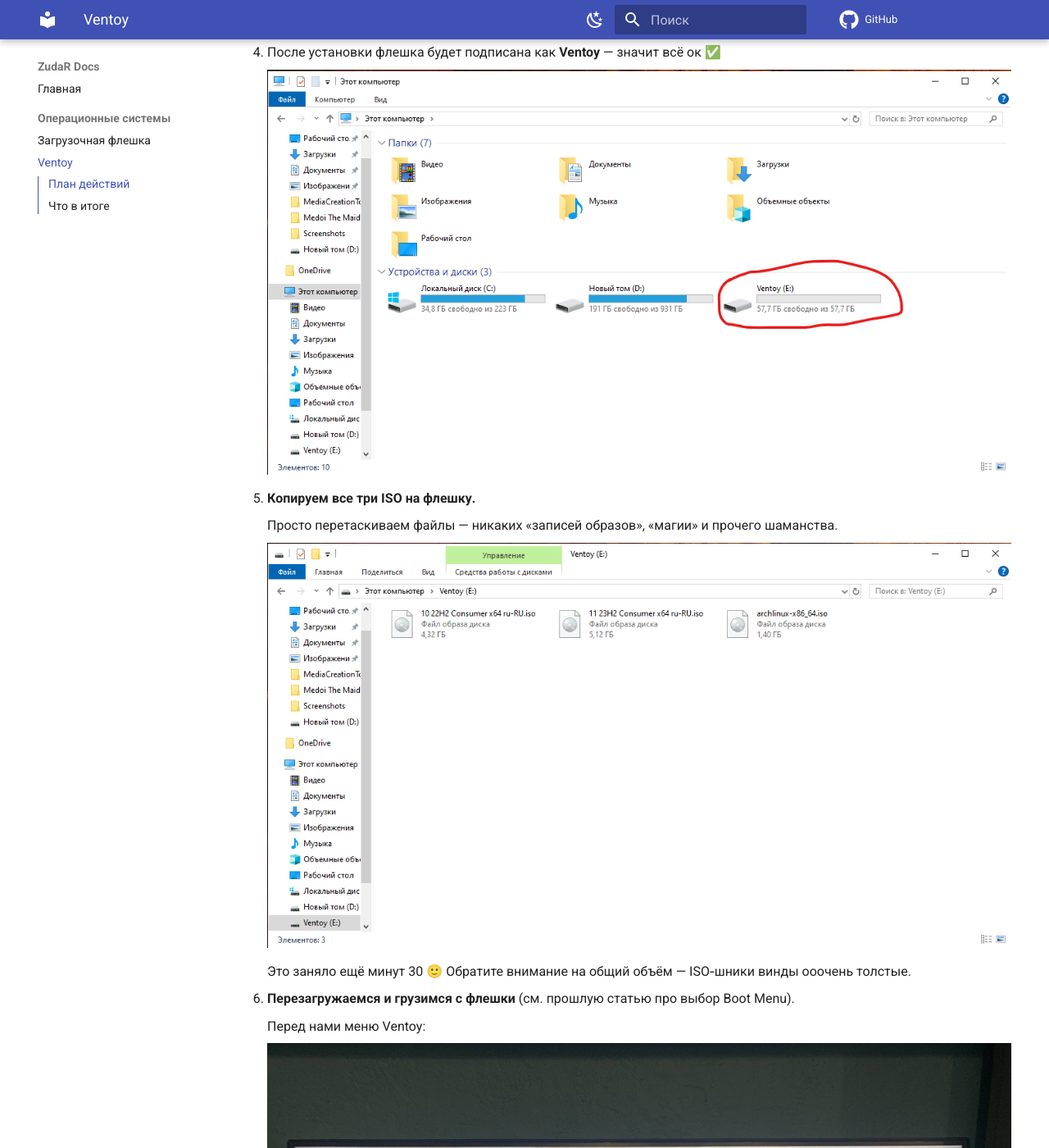
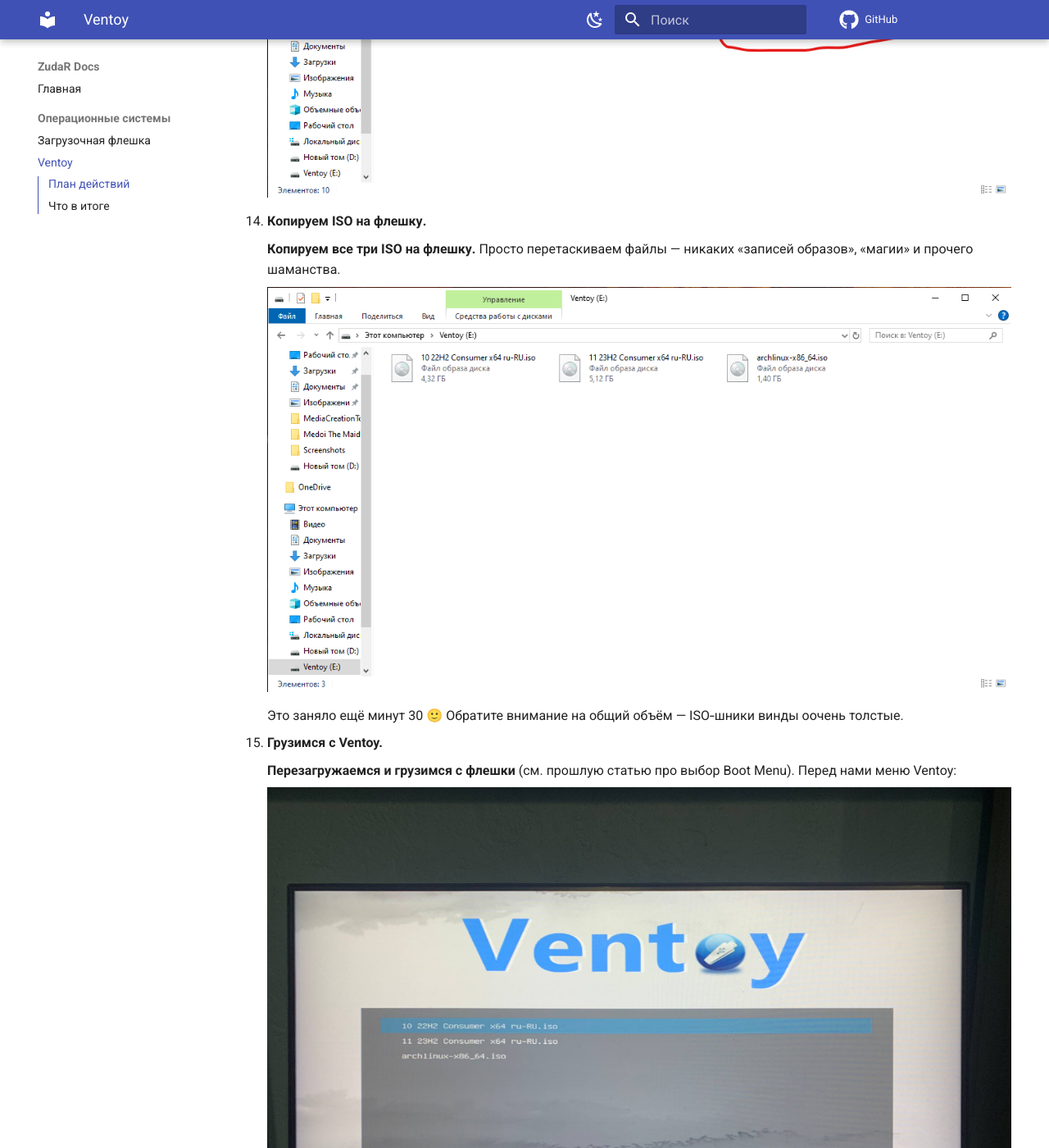
Before and after one commit to zudaR107/guides, an MkDocs documentation site: the page built from docs/os/ventoy.md, in a window 1280 px wide and 1400 px high, scrolled down 8485 px. Shown: the whole window at 82% size. Built offline with MkDocs 1.6.1 and Material for MkDocs 9.7.7, drawn with Linux system fonts in a browser that asks for light colours; comment, search, counter and statistics services are not loaded; some of the changed text lies outside the part shown.

Commit message:
fix(ventoy): Fix numeration

```diff
--- a/docs/os/ventoy.md
+++ b/docs/os/ventoy.md
@@ -12,67 +12,69 @@
 
 1. **Идём в Windows и берём нашу флешку.**
 
-   Форматируем как обычно. Тут ничего нового.
+    Форматируем как обычно. Тут ничего нового.
 
 2. **ISO Arch Linux** у нас уже есть с прошлой статьи.
 
-   Если нет — скачайте заранее. (И да, **Arch Wiki** — это святое 🔥)
+    Если нет — скачайте заранее. (И да, **Arch Wiki** — это святое 🔥)
 
 3. **Достать ISO Windows.**
 
-   И вот тут начинаются пляски… Примерно с 2022 года Microsoft ограничила скачивание образов для жителей нашей великой державы. Поэтому «просто с сайта» — не прокатывает даже с использованием трёх букв 😑
+    И вот тут начинаются пляски… Примерно с 2022 года Microsoft ограничила скачивание образов для жителей нашей великой державы. Поэтому «просто с сайта» — не прокатывает даже с использованием трёх букв 😑
 
-   ![Ошибка при скачивании ISO](../images/os/ventoy/microsoft_not_work.png)
+    ![Ошибка при скачивании ISO](../images/os/ventoy/microsoft_not_work.png)
 
-   Качать с торрентов? Я не фанат (даже рутрекеру тут не доверяю) — слишком много мусора. Ищем официальный способ.
+    Качать с торрентов? Я не фанат (даже рутрекеру тут не доверяю) — слишком много мусора. Ищем официальный способ.
 
 4. **Media Creation Tool — наше всё.**
 
-   Это фирменная утилита от Microsoft, которая готовит загрузочные образы Windows 10/11 напрямую с их серверов и без ключа продукта. Но сама по себе она тоже недоступна в нашей стране. Выручают ребята с GitHub:
+    Это фирменная утилита от Microsoft, которая готовит загрузочные образы Windows 10/11 напрямую с их серверов и без ключа продукта. Но сама по себе она тоже недоступна в нашей стране. Выручают ребята с GitHub:
 
-   👉 Репозиторий: [https://github.com/AveYo/MediaCreationTool.bat](https://github.com/AveYo/MediaCreationTool.bat)
+    👉 Репозиторий: [https://github.com/AveYo/MediaCreationTool.bat](https://github.com/AveYo/MediaCreationTool.bat)
 
-   Нажимаем **Code → Download ZIP**, скачиваем архив и распаковываем куда удобно.
+    Нажимаем **Code → Download ZIP**, скачиваем архив и распаковываем куда удобно.
 
-   ![Содержимое папки](../images/os/ventoy/media_creation_tool_bat.png)
+    ![Содержимое папки](../images/os/ventoy/media_creation_tool_bat.png)
 
-   > ⚠️ Дальше по-хорошему пригодятся «три буквы» (вы поняли какие). Гайда по ним **не будет** — современные реалии такие. Работает ли батник без них именно у вас — проверяйте.
+    > ⚠️ Дальше по-хорошему пригодятся «три буквы» (вы поняли какие). Гайда по ним **не будет** — современные реалии такие. Работает ли батник без них именно у вас — проверяйте.
 
 5. **Запускаем скрипт.**
 
-   Открываем `MediaCreationTool.bat` из распакованной папки.
+    Открываем `MediaCreationTool.bat` из распакованной папки.
 
-   ![Запущенный скрипт](../images/os/ventoy/started_bat.png)
+    ![Запущенный скрипт](../images/os/ventoy/started_bat.png)
 
 6. **Windows 10:** выбираем **22H2** — она до сих пор максимально стабильная и удобная, как по мне. Эх, жаль, что поддержка не вечна 🥲
 
-   ![22H2](../images/os/ventoy/22h2.png)
+    ![22H2](../images/os/ventoy/22h2.png)
 
-7. Жмём **Auto ISO**.
+7. **Жмём Auto ISO.**
 
-   Скрипт сам запустит скачивание в стандартную папку (обычно диск `C:`), если вы запускали его прямо из архива; либо внутрь распакованной папки. Просто ждём… ⏳
+    Скрипт сам запустит скачивание в стандартную папку (обычно диск `C:`), если вы запускали его прямо из архива; либо внутрь распакованной папки. Просто ждём… ⏳
 
-   ![Скачивание ISO Windows 10 22H2](../images/os/ventoy/download_win10.png)
+    ![Скачивание ISO Windows 10 22H2](../images/os/ventoy/download_win10.png)
 
-   ![Продолжение скачивания](../images/os/ventoy/continue_download_win10.png)
+    ![Продолжение скачивания](../images/os/ventoy/continue_download_win10.png)
 
-   ![Завершение скачивания](../images/os/ventoy/end_download_win10.png)
+    ![Завершение скачивания](../images/os/ventoy/end_download_win10.png)
 
-8. **Windows 11:** делаем аналогично.
+8. **Windows 11:** делаем аналогично. Снова запускаем скрипт и выбираем последнюю `11_23H2` → **Auto ISO** → ждём.
 
-   Снова запускаем скрипт и выбираем последнюю **11\_23H2** → **Auto ISO** → ждём.
+    ![Запущенный скрипт](../images/os/ventoy/started_bat.png)
 
-   ![Запущенный скрипт](../images/os/ventoy/started_bat.png)
+    ![Скачивание ISO Windows 11 23H2](../images/os/ventoy/download_win11.png)
 
-   ![Скачивание ISO Windows 11 23H2](../images/os/ventoy/download_win11.png)
+9. **Итог по ISO от Microsoft.**
 
-9. В итоге у нас на диске лежат **два ISO**: Windows 10 (22H2) и Windows 11 (23H2).
+    В итоге у нас на диске лежат **два ISO**: Windows 10 (22H2) и Windows 11 (23H2).
 
-   ![Скачанные образы Windows](../images/os/ventoy/iso_win_10_11.png)
+    ![Скачанные образы Windows](../images/os/ventoy/iso_win_10_11.png)
 
-   По времени это заняло около **30 минут** (оба образа). У вас может быть быстрее/дольше — как повезёт с каналом ⚡
+    По времени это заняло около **30 минут** (оба образа). У вас может быть быстрее/дольше — как повезёт с каналом ⚡
 
-10. Теперь у нас есть **три ISO**: Arch Linux, Windows 10 22H2 и Windows 11 23H2.
+10. **Берём Ventoy.**
+
+    Теперь у нас есть **три ISO**: Arch Linux, Windows 10 22H2 и Windows 11 23H2.
 
     Пора за Ventoy: 👉 [https://ventoy.net](https://ventoy.net)
 
@@ -88,21 +90,23 @@
 
     > ⚠️ Важно: Ventoy **переразобьёт** носитель под себя. Всё, что было на флешке, улетит в космос. Проверьте, что выбрана **правильная** буква диска. Не будьте как я 🤡
 
-13. После установки флешка будет подписана как **Ventoy** — значит всё ок ✅
+13. **Проверяем результат установки.**
+
+    После установки флешка будет подписана как **Ventoy** — значит всё ок ✅
 
     ![Наша флешка](../images/os/ventoy/ventoy_completed.png)
 
-14. **Копируем все три ISO на флешку.**
+14. **Копируем ISO на флешку.**
 
-    Просто перетаскиваем файлы — никаких «записей образов», «магии» и прочего шаманства.
+    **Копируем все три ISO на флешку.** Просто перетаскиваем файлы — никаких «записей образов», «магии» и прочего шаманства.
 
     ![Содержимое флешки](../images/os/ventoy/ventoy_usb.png)
 
-    Это заняло ещё минут 30 🙂 Обратите внимание на общий объём — ISO‑шники винды ооочень толстые.
+    Это заняло ещё минут 30 🙂 Обратите внимание на общий объём — ISO‑шники винды оочень толстые.
 
-15. **Перезагружаемся и грузимся с флешки** (см. прошлую статью про выбор Boot Menu).
+15. **Грузимся с Ventoy.**
 
-    Перед нами меню Ventoy:
+    **Перезагружаемся и грузимся с флешки** (см. прошлую статью про выбор Boot Menu). Перед нами меню Ventoy:
 
     ![Меню Ventoy](../images/os/ventoy/ventoy_menu.jpg)
 
```
